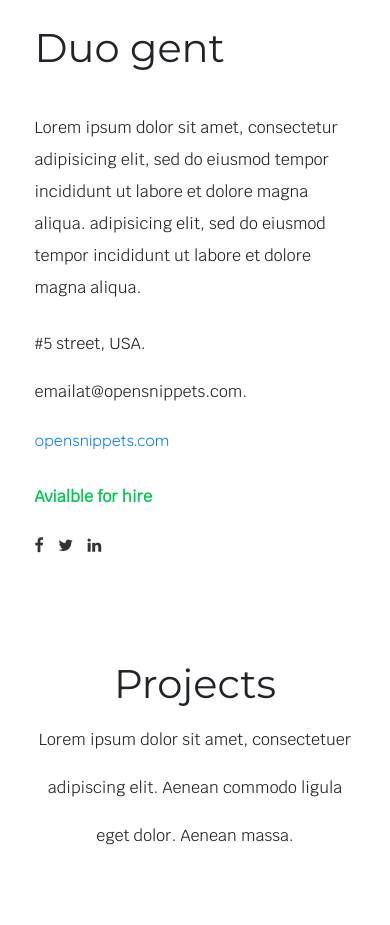
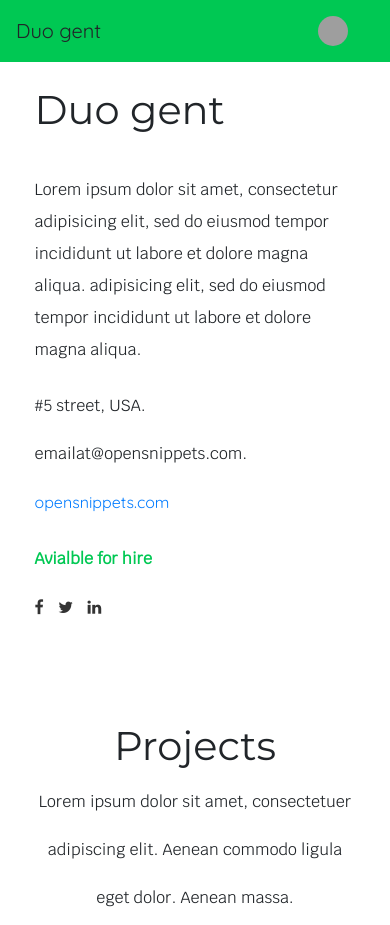
Before and after one commit to ganesh-raju/bootstrap-4-resume-template, a website: page index.html in a window 390 px wide. Shown: the top 925 px of the page. Drawn offline with nearby package versions, Linux system fonts and the light colour scheme; grey boxes are pictures that could not be loaded.

Commit message:
'navbar'

```diff
--- a/index.html
+++ b/index.html
@@ -13,6 +13,17 @@
 	<div class="hero p-0">
 		<div class="container-fluid">
 			<div class="row">
+				<nav class=" col-sm-12 navbar navbar-light bg-green d-md-none">
+				  <a class="navbar-brand">Duo gent</a>
+				  <ul class="nav justify-content-end">
+
+					  <li class="nav-item">
+					    <a class="nav-link" href="#">
+					    	<img src="https://images.pexels.com/photos/1824559/pexels-photo-1824559.jpeg?cs=srgb&dl=beautiful-beauty-brunette-1824559.jpg&fm=jpg" alt="" height="30" width="30" class="rounded-circle">
+						</a>
+					  </li>
+				  </ul>
+				</nav>
 				<div class="col-md-3 hidden-sm bg-green fix d-none d-md-block">
 					<div class="pt-3  text-center ">
 						<div class="profile_pic">
```
